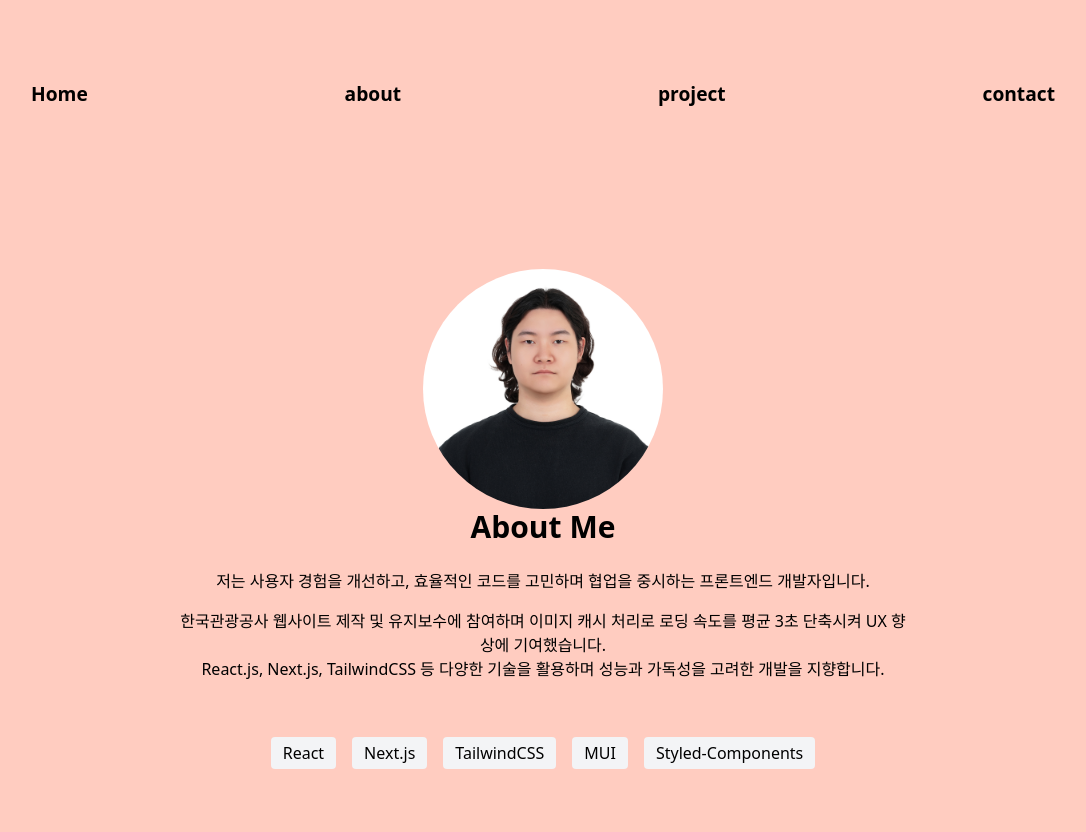
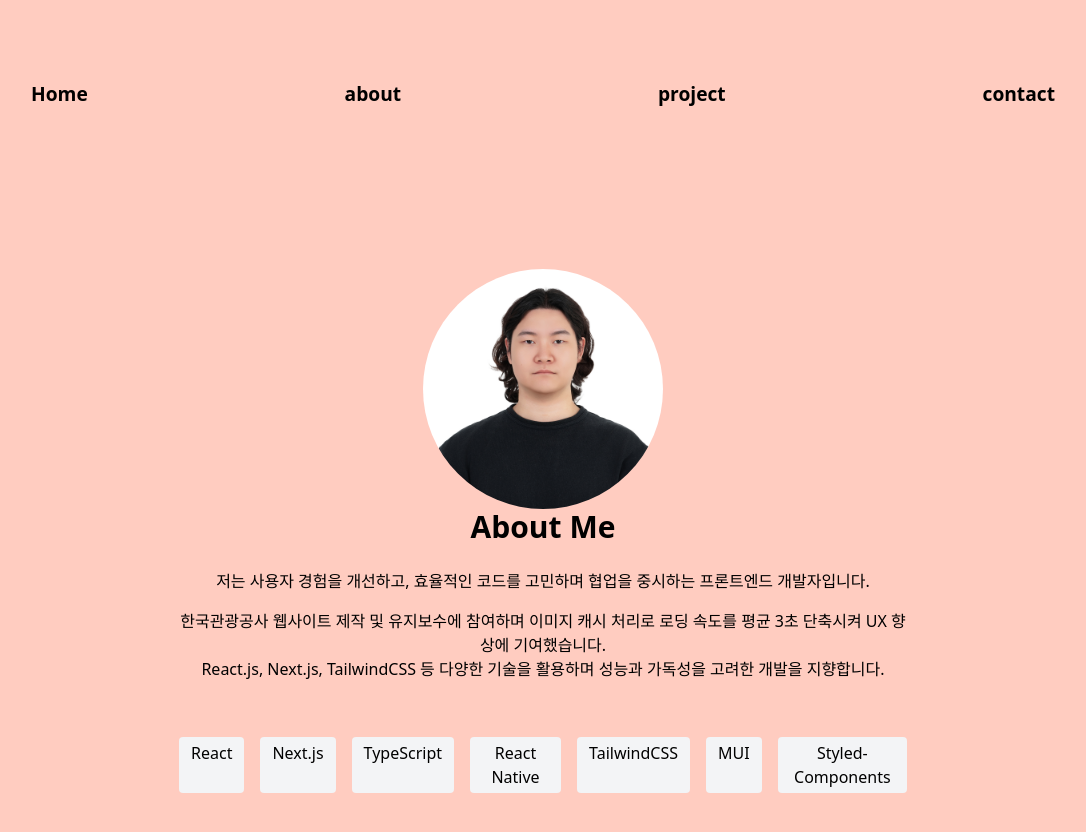
Before and after one commit to thseogns1758/2025-portfilio, a Next.js app: page /about in a window 1280 px wide. Shown: the top 832 px of the page, without its empty margins (97-1183 px from the left). Built offline with nearby package versions, Linux system fonts and the light colour scheme.

Commit message:
기술 스텍추가

```diff
--- a/src/app/[category]/content-components/About.tsx
+++ b/src/app/[category]/content-components/About.tsx
@@ -4,6 +4,8 @@ const About = () => {
   const techStack = [
     "React",
     "Next.js",
+    "TypeScript",
+    "React Native",
     "TailwindCSS",
     "MUI",
     "Styled-Components",
```
